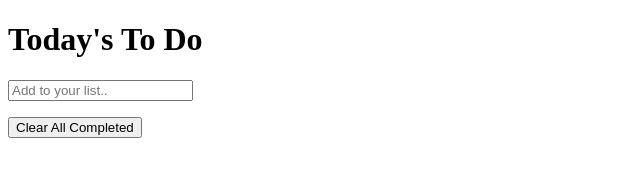
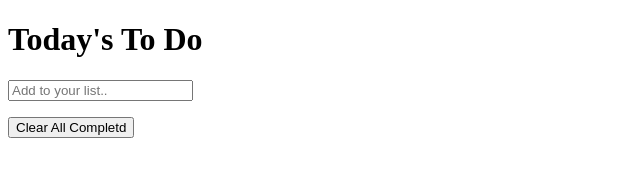
Before and after one commit to mutinhiri/setup-structure, a website: page src/index.html in a window 1280 px wide. Shown: the full height of the page, 0-640 px from the left. Drawn offline with Linux system fonts and the light colour scheme.

```diff
--- a/src/index.html
+++ b/src/index.html
@@ -15,7 +15,7 @@
         <input class="Add-list" type="text" placeholder="Add to your list.." id="input">
         <ul id="list" class="list">
         </ul>
-        <button class="clear">Clear All Completed</button>
+        <button class="clear">Clear All Completd</button>
     </div>
 </body>
 </html>
```
